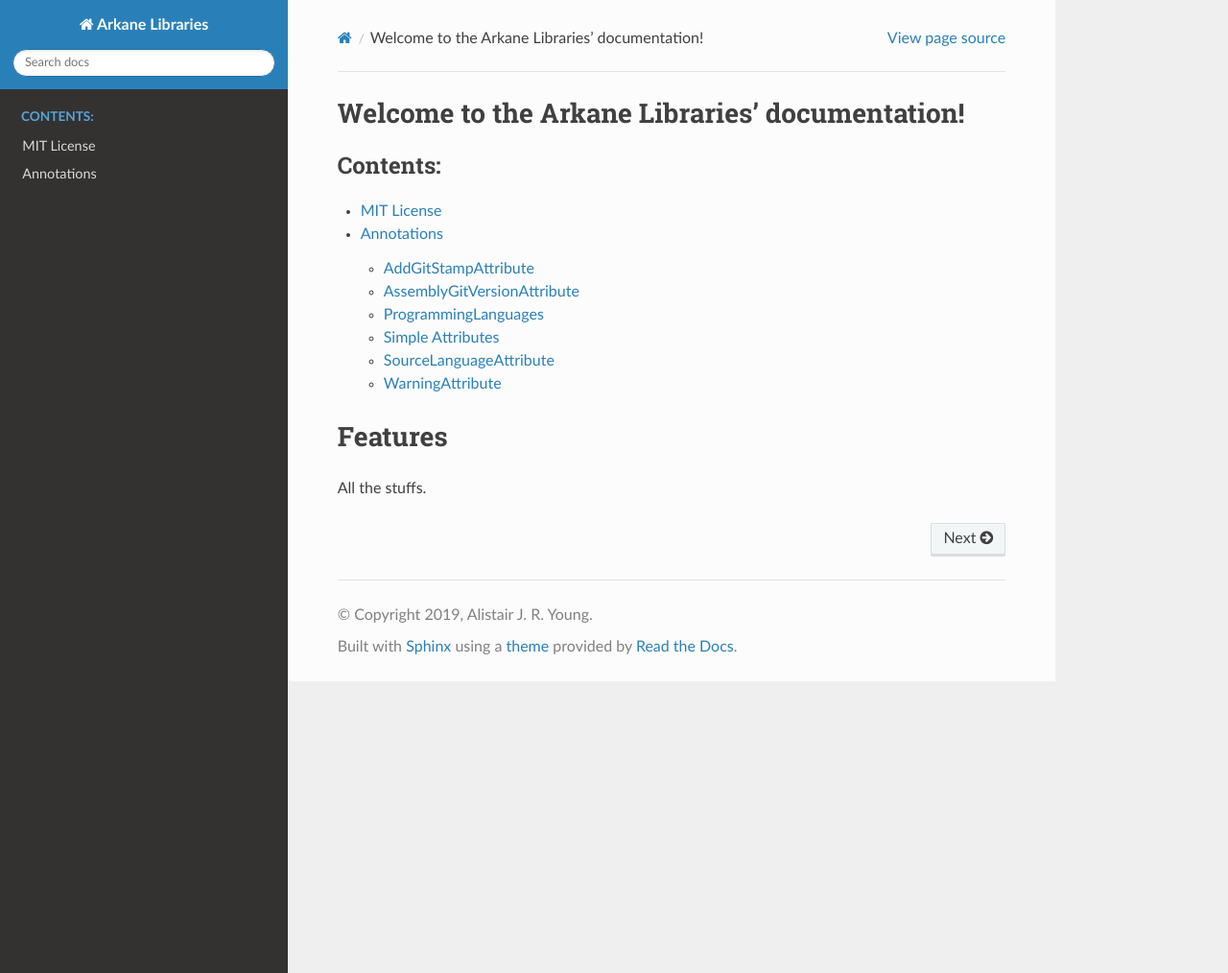
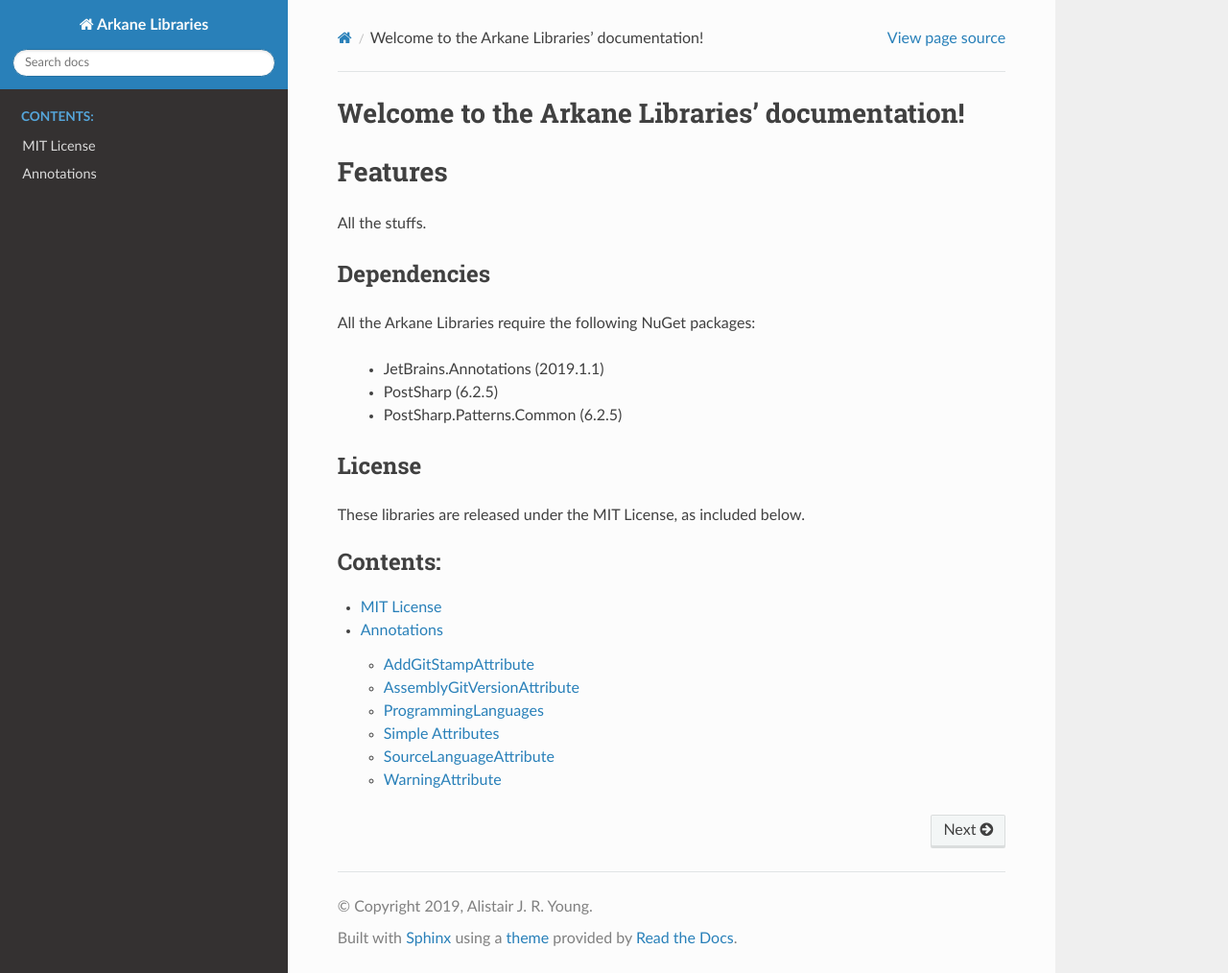
Before and after one commit to arkane-systems/arkane-libraries, a Sphinx documentation site: the page built from docs/index.rst, in a window 1280 px wide and 1014 px high. Shown: the whole window at 96% size. Built offline with Sphinx 7.4.7 and the Read the Docs theme 2.0.0, drawn with Linux system fonts in a browser that asks for light colours; pages that are not in the unit, such as notebooks, are missing from menus.

Commit message:
Documented dependencies.

```diff
--- a/docs/index.rst
+++ b/docs/index.rst
@@ -1,5 +1,24 @@
 Welcome to the Arkane Libraries' documentation!
 ===============================================
+
+Features
+========
+
+All the stuffs.
+
+Dependencies
+------------
+
+All the Arkane Libraries require the following NuGet packages:
+
+   * JetBrains.Annotations (2019.1.1)
+   * PostSharp (6.2.5)
+   * PostSharp.Patterns.Common (6.2.5)
+
+License
+-------
+
+These libraries are released under the MIT License, as included below.
 
 .. toctree::
    :maxdepth: 2
```
Also changed, not shown: other parts of docs/index.rst (+0 -5 lines).
